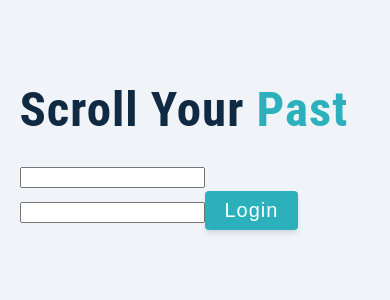
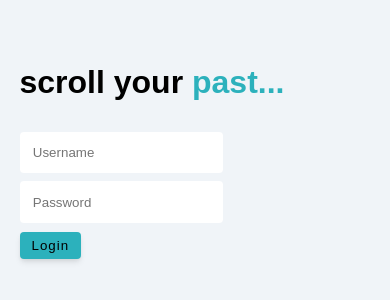
Before and after one commit to shubham-am-i/Infinite-Contacts, a React (Create React App) app: page / in a window 390 px wide. Shown: the part 180-480 px from the top of the page. Built offline with nearby package versions, Linux system fonts and the light colour scheme.

Commit message:
make app responsive for mobile devices

```diff
--- a/src/components/Navbar.js
+++ b/src/components/Navbar.js
@@ -13,7 +13,7 @@ const Navbar = () => {
   return (
     <Wrapper>
       <div className='nav-center'>
-        <div>Contacts</div>
+        <p>Contacts</p>
         <div className='btn-container'>
           <button type='button' className='btn' onClick={() => setShowLogout(!showLogout)}>
             <FaUserCircle />
--- a/src/index.css
+++ b/src/index.css
@@ -13,44 +13,22 @@ html {
 
 :root {
   /* colors */
-  --primary-50: #e0fcff;
-  --primary-100: #bef8fd;
-  --primary-200: #87eaf2;
-  --primary-300: #54d1db;
-  --primary-400: #38bec9;
   --primary-500: #2cb1bc;
-  --primary-600: #14919b;
   --primary-700: #0e7c86;
-  --primary-800: #0a6c74;
-  --primary-900: #044e54;
-
   /* grey */
   --grey-50: #f0f4f8;
   --grey-100: #d9e2ec;
-  --grey-200: #bcccdc;
-  --grey-300: #9fb3c8;
-  --grey-400: #829ab1;
   --grey-500: #627d98;
   --grey-600: #486581;
-  --grey-700: #334e68;
-  --grey-800: #243b53;
-  --grey-900: #102a43;
+
   /* rest of the colors */
-  --black: #222;
-  --white: #fff;
-  --red-light: #f8d7da;
-  --red-dark: #842029;
-  --green-light: #d1e7dd;
-  --green-dark: #0f5132;
-
+  --backgroundColor: var(--grey-50);
   /* fonts  */
   --headingFont: 'Roboto Condensed', Sans-Serif;
   --bodyFont: 'Cabin', Sans-Serif;
-  --small-text: 0.875rem;
-  --extra-small-text: 0.7em;
+
   /* rest of the vars */
-  --backgroundColor: var(--grey-50);
-  --textColor: var(--grey-900);
+
   --borderRadius: 0.25rem;
   --letterSpacing: 1px;
   --transition: 0.3s ease-in-out all;
@@ -72,6 +50,8 @@ body {
   font-weight: 400;
   line-height: 1.75;
   color: var(--textColor);
+  padding: 0;
+  margin: 0;
 }
 
 p {
@@ -79,50 +59,11 @@ p {
   max-width: 40em;
 }
 
-h1,
-h2,
-h3,
-h4,
-h5 {
-  margin: 0;
-  margin-bottom: 1.38rem;
-  font-family: var(--headingFont);
-  font-weight: 400;
-  line-height: 1.3;
-  text-transform: capitalize;
-  letter-spacing: var(--letterSpacing);
-}
-
-h1 {
-  margin-top: 0;
-  font-size: 3.052rem;
-}
-
-h2 {
-  font-size: 2.441rem;
-}
-
-h3 {
-  font-size: 1.953rem;
-}
-
-h4 {
-  font-size: 1.563rem;
-}
-
-h5 {
-  font-size: 1.25rem;
-}
-
 small,
 .text-small {
   font-size: var(--small-text);
 }
 
-a {
-  text-decoration: none;
-  letter-spacing: var(--letterSpacing);
-}
 a,
 button {
   line-height: 1.15;
@@ -130,16 +71,7 @@ button {
 button:disabled {
   cursor: not-allowed;
 }
-ul {
-  list-style-type: none;
-  padding: 0;
-}
 
-.img {
-  width: 100%;
-  display: block;
-  object-fit: cover;
-}
 /* buttons */
 
 .btn {
@@ -159,130 +91,9 @@ ul {
   background: var(--primary-700);
   box-shadow: var(--shadow-3);
 }
-.btn-hipster {
-  color: var(--primary-500);
-  background: var(--primary-200);
-}
-.btn-hipster:hover {
-  color: var(--primary-200);
-  background: var(--primary-700);
-}
+
 .btn-block {
   width: 100%;
-}
-.btn-hero {
-  font-size: 1.25rem;
-  padding: 0.5rem 1.25rem;
-}
-.btn-danger {
-  background: var(--red-light);
-  color: var(--red-dark);
-}
-.btn-danger:hover {
-  background: var(--red-dark);
-  color: var(--white);
-}
-/* alerts */
-.alert {
-  padding: 0.375rem 0.75rem;
-  margin-bottom: 1rem;
-  border-color: transparent;
-  border-radius: var(--borderRadius);
-  text-align: center;
-  letter-spacing: var(--letterSpacing);
-}
-
-.alert-danger {
-  color: var(--red-dark);
-  background: var(--red-light);
-}
-.alert-success {
-  color: var(--green-dark);
-  background: var(--green-light);
-}
-/* form */
-
-.form {
-  width: 90vw;
-  max-width: var(--fixed-width);
-  background: var(--white);
-  border-radius: var(--borderRadius);
-  box-shadow: var(--shadow-2);
-  padding: 2rem 2.5rem;
-  margin: 3rem auto;
-  transition: var(--transition);
-}
-.form:hover {
-  box-shadow: var(--shadow-4);
-}
-.form-label {
-  display: block;
-  font-size: var(--smallText);
-  margin-bottom: 0.5rem;
-  text-transform: capitalize;
-  letter-spacing: var(--letterSpacing);
-}
-.form-input,
-.form-textarea,
-.form-select {
-  width: 100%;
-  padding: 0.375rem 0.75rem;
-  border-radius: var(--borderRadius);
-  background: var(--backgroundColor);
-  border: 1px solid var(--grey-200);
-}
-.form-input,
-.form-select,
-.btn-block {
-  height: 35px;
-}
-.form-row {
-  margin-bottom: 1rem;
-}
-
-.form-textarea {
-  height: 7rem;
-}
-::placeholder {
-  font-family: inherit;
-  color: var(--grey-400);
-}
-.form-alert {
-  color: var(--red-dark);
-  letter-spacing: var(--letterSpacing);
-  text-transform: capitalize;
-}
-/* alert */
-
-@keyframes spinner {
-  to {
-    transform: rotate(360deg);
-  }
-}
-
-.loading {
-  width: 6rem;
-  height: 6rem;
-  border: 5px solid var(--grey-400);
-  border-radius: 50%;
-  border-top-color: var(--primary-500);
-  animation: spinner 2s linear infinite;
-}
-.loading-center {
-  margin: 0 auto;
-}
-/* title */
-
-.title {
-  text-align: center;
-}
-
-.title-underline {
-  background: var(--primary-500);
-  width: 7rem;
-  height: 0.25rem;
-  margin: 0 auto;
-  margin-top: -1rem;
 }
 
 .container {
@@ -294,25 +105,5 @@ ul {
   min-height: 100vh;
 }
 
-.coffee-info {
-  text-align: center;
-  text-transform: capitalize;
-  margin-bottom: 1rem;
-  letter-spacing: var(--letterSpacing);
+@media screen and (min-width: 992px) {
 }
-.coffee-info span {
-  display: block;
-}
-.coffee-info a {
-  color: var(--primary-500);
-}
-
-@media screen and (min-width: 992px) {
-  .coffee-info {
-    text-align: left;
-  }
-  .coffee-info span {
-    display: inline-block;
-    margin-right: 0.5rem;
-  }
-}
--- a/src/pages/Landing.js
+++ b/src/pages/Landing.js
@@ -23,12 +23,14 @@ const Landing = () => {
       <div className='container page'>
         <div className='info'>
           <h1>
-            scroll your <span>past</span>
+            scroll your <span>past...</span>
           </h1>
           <form onSubmit={handleLogin}>
-            <input name='name'></input>
+            <input name='name' placeholder='Username'></input>
+            <br></br>
 
-            <input name='password' type='password'></input>
+            <input name='password' type='password' placeholder='Password'></input>
+            <br></br>
 
             <button type='submit' className='btn btn-hero'>
               Login
--- a/src/styles/ContactList.js
+++ b/src/styles/ContactList.js
@@ -2,6 +2,7 @@ import styled from '@emotion/styled'
 
 const Wrapper = styled.main`
   padding: 1em;
+  padding-top: 6em;
   display: flex;
   flex-direction: column;
   row-gap: 1em;
@@ -21,6 +22,19 @@ const Wrapper = styled.main`
   div p {
     margin: 0;
   }
+
+  @media screen and (max-width: 480px) {
+    .container {
+      width: 100%;
+      justify-content: space-between;
+    }
+    img {
+      width: 70px;
+    }
+    .container div {
+      padding-top: 0px;
+    }
+  }
 `
 
 export default Wrapper
--- a/src/styles/LandingPage.js
+++ b/src/styles/LandingPage.js
@@ -1,14 +1,6 @@
 import styled from '@emotion/styled'
 
 const Wrapper = styled.main`
-  nav {
-    width: var(--fluid-width);
-    max-width: var(--max-width);
-    margin: 0 auto;
-    height: var(--nav-height);
-    display: flex;
-    align-items: center;
-  }
   .page {
     min-height: calc(100vh - var(--nav-height));
     display: grid;
@@ -21,9 +13,13 @@ const Wrapper = styled.main`
       color: var(--primary-500);
     }
   }
-  p {
-    color: var(--grey-600);
+  input {
+    padding: 1em;
+    border-style: none;
+    margin-bottom: 0.6em;
+    border-radius: var(--borderRadius);
   }
+
   .main-img {
     display: none;
   }
--- a/src/styles/Navbar.js
+++ b/src/styles/Navbar.js
@@ -1,21 +1,23 @@
 import styled from '@emotion/styled'
 
 const Wrapper = styled.nav`
+  position: fixed;
   height: 70px;
+  width: 100%;
   display: flex;
   align-items: center;
   justify-content: center;
   box-shadow: 0 1px 0px 0px rgba(0, 0, 0, 0.1);
-  .logo {
-    display: flex;
-    align-items: center;
-    width: 100px;
-  }
+  background-color: var(--grey-50);
+
   .nav-center {
     display: flex;
     width: 90vw;
     align-items: center;
     justify-content: space-between;
+  }
+  .nav-center p {
+    font-size: 30px;
   }
   .toggle-btn {
     background: transparent;
@@ -31,8 +33,8 @@ const Wrapper = styled.nav`
   }
   .btn {
     font-size: large;
-    color: var(--primary-500);
-    background-color: var(--primary-100);
+    color: var(--grey-500);
+    background-color: var(--grey-100);
     border: none;
     border-radius: var(--borderRadius);
     height: 2rem;
@@ -47,12 +49,13 @@ const Wrapper = styled.nav`
     position: absolute;
     top: 40px;
     left: 0;
-    background: var(--primary-100);
+    background: var(--grey-100);
     box-shadow: var(--shadow-2);
     padding: 0.5rem;
     text-align: center;
     visibility: hidden;
     border-radius: var(--borderRadius);
+    width: 100%;
   }
   .show-dropdown {
     visibility: visible;
@@ -61,7 +64,7 @@ const Wrapper = styled.nav`
     font-size: medium;
     background: transparent;
     border-color: transparent;
-    color: var(--primary-500);
+    color: var(--grey-500);
     letter-spacing: var(--letterSpacing);
     text-transform: capitalize;
     cursor: pointer;
@@ -71,17 +74,8 @@ const Wrapper = styled.nav`
     margin: 0;
   }
   @media (min-width: 992px) {
-    position: sticky;
-    top: 0;
-
     .nav-center {
       width: 90%;
-    }
-    .logo {
-      display: none;
-    }
-    .logo-text {
-      display: block;
     }
   }
 `
```
Also changed, not shown: 1 other file (tests, documents, lock files or other folders).
